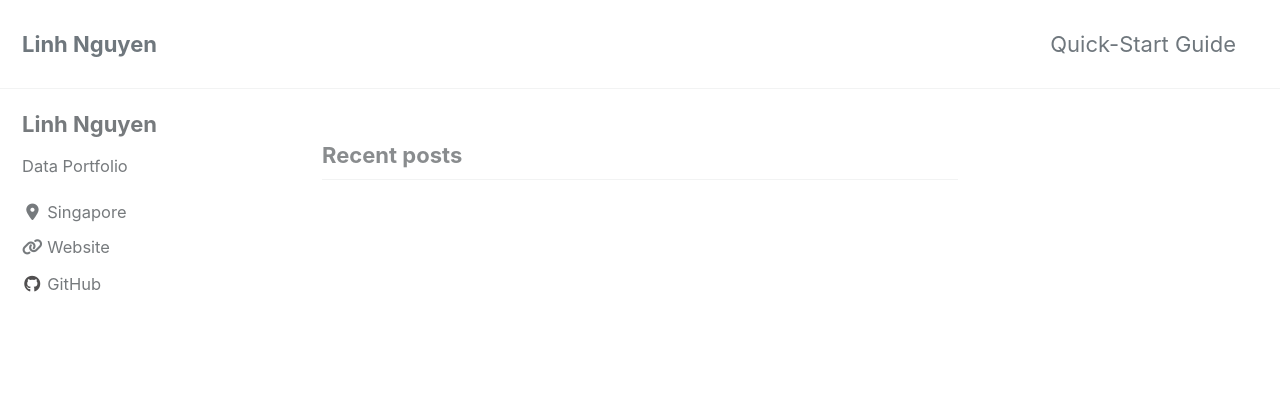
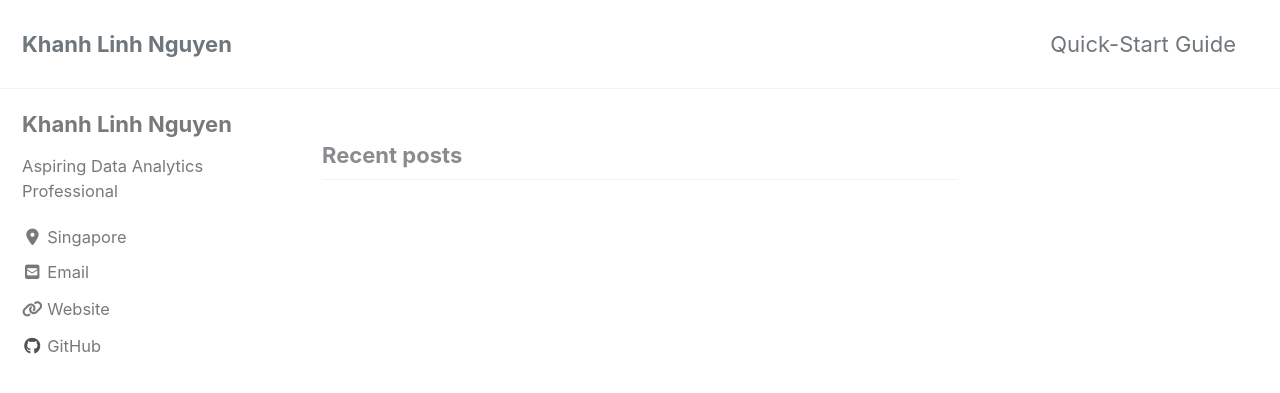
Before and after one commit to nklinh22/nklinh22.github.io, a Jekyll site: the page built from index.html, in a window 1280 px wide and 900 px high. Shown: the top 393 px of the window. Built offline with Jekyll 4.4.1, drawn with Linux system fonts in a browser that asks for light colours; cached includes are drawn as plain includes; nearby versions of some CDN libraries; the list of posts is cut into pages by our own code.

Commit message:
new update

```diff
--- a/_config.yml
+++ b/_config.yml
@@ -16,7 +16,7 @@ minimal_mistakes_skin    : "default" # "air", "aqua", "contrast", "dark", "dirt"
 
 # Site Settings
 locale                   : "en-US"
-title                    : "Linh Nguyen"
+title                    : "Khanh Linh Nguyen"
 title_separator          : "-"
 subtitle                 : # site tagline that appears below site title in masthead
 name                     : "Khanh Linh Nguyen"
@@ -107,15 +107,15 @@ analytics:
 
 # Site Author
 author:
-  name             : "Linh Nguyen"
+  name             : "Khanh Linh Nguyen"
   avatar           : # path of avatar image, e.g. "/assets/images/bio-photo.jpg"
-  bio              : "Data Portfolio"
+  bio              : "Aspiring Data Analytics Professional"
   location         : "Singapore"
   email            :
   links:
     - label: "Email"
       icon: "fas fa-fw fa-envelope-square"
-      # url: mailto:your.name@email.com
+      url: mailto:nklinh2210@email.com
     - label: "Website"
       icon: "fas fa-fw fa-link"
       url: "https://public.tableau.com/profile/nklinh#!/"
```
